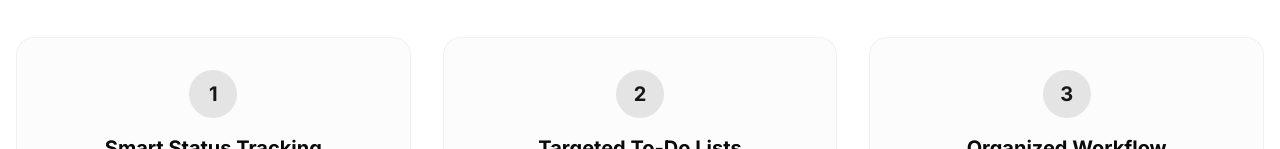
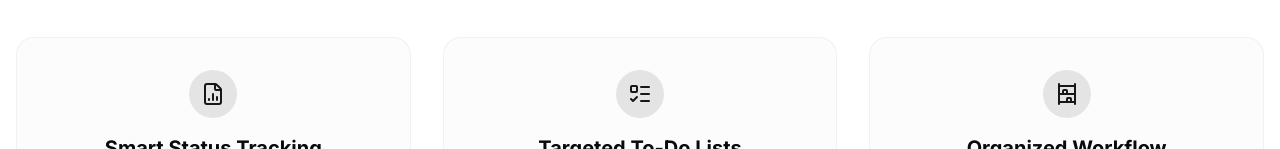
Before and after one commit to HDanielO/jobtrace, a Next.js app: page / in a window 1280 px wide. Shown: the part 651-800 px from the top of the page. Built offline with nearby package versions, Linux system fonts and the light colour scheme.

Commit message:
feat: implement landing page with hero and feature sections

```diff
--- a/src/app/page.tsx
+++ b/src/app/page.tsx
@@ -1,5 +1,6 @@
 import Link from "next/link";
 import { Button } from "@/components/ui/button";
+import { FileChartColumn, ListTodo, ShelvingUnit } from "lucide-react";
 
 export default function LandingPage() {
   return (
@@ -39,12 +40,12 @@ export default function LandingPage() {
               every role.
             </p>
             <div className="flex flex-col sm:flex-row gap-4 w-full sm:w-auto">
-              <Link href="/signup" className="w-full sm:w-auto">
+              <Link href="/signup" className="w-full sm:w-7/10">
                 <Button size="lg" className="w-full">
                   Get Started for Free
                 </Button>
               </Link>
-              <Link href="/login" className="w-full sm:w-auto">
+              <Link href="/login" className="w-full sm:w-7/10">
                 <Button variant="outline" size="lg" className="w-full">
                   Log In
                 </Button>
@@ -58,7 +59,7 @@ export default function LandingPage() {
           <div className="grid gap-8 md:grid-cols-3">
             <div className="flex flex-col items-center text-center space-y-4 p-8 bg-muted/30 rounded-2xl border border-border/50">
               <div className="h-12 w-12 rounded-full bg-primary/10 flex items-center justify-center text-primary font-bold text-xl">
-                1
+                <FileChartColumn />
               </div>
               <h3 className="text-xl font-bold">Smart Status Tracking</h3>
               <p className="text-muted-foreground">
@@ -68,7 +69,7 @@ export default function LandingPage() {
             </div>
             <div className="flex flex-col items-center text-center space-y-4 p-8 bg-muted/30 rounded-2xl border border-border/50">
               <div className="h-12 w-12 rounded-full bg-primary/10 flex items-center justify-center text-primary font-bold text-xl">
-                2
+                <ListTodo />
               </div>
               <h3 className="text-xl font-bold">Targeted To-Do Lists</h3>
               <p className="text-muted-foreground">
@@ -78,7 +79,7 @@ export default function LandingPage() {
             </div>
             <div className="flex flex-col items-center text-center space-y-4 p-8 bg-muted/30 rounded-2xl border border-border/50">
               <div className="h-12 w-12 rounded-full bg-primary/10 flex items-center justify-center text-primary font-bold text-xl">
-                3
+                <ShelvingUnit />
               </div>
               <h3 className="text-xl font-bold">Organized Workflow</h3>
               <p className="text-muted-foreground">
```
